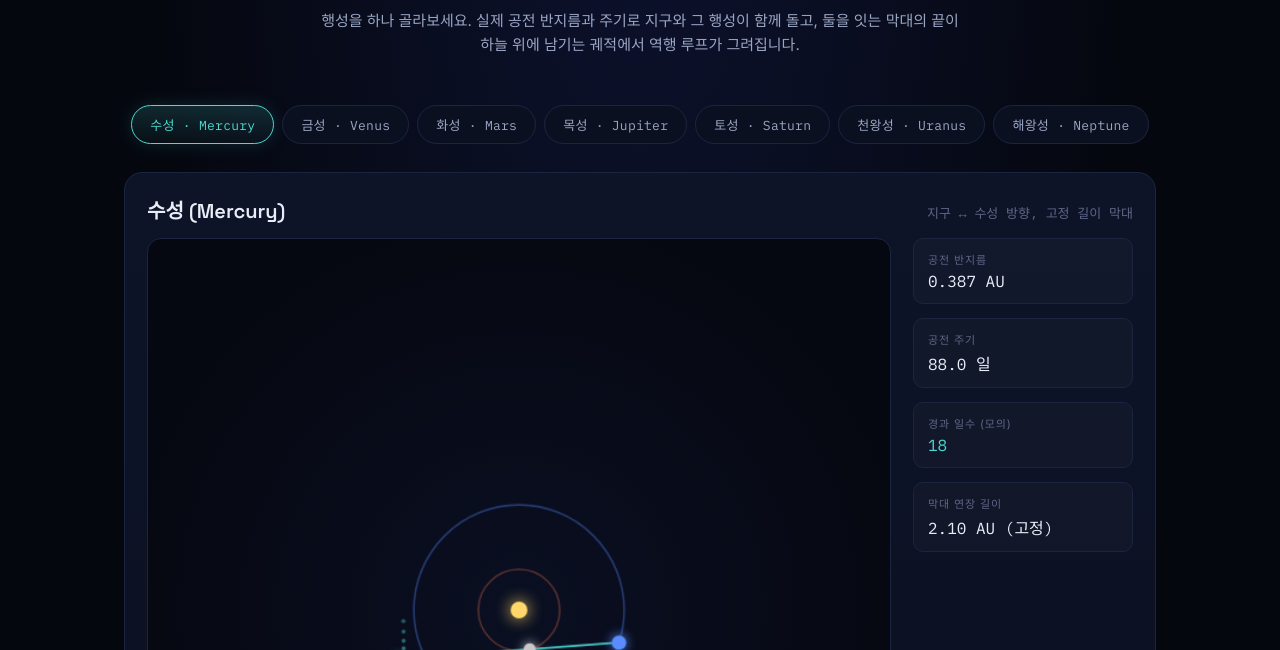
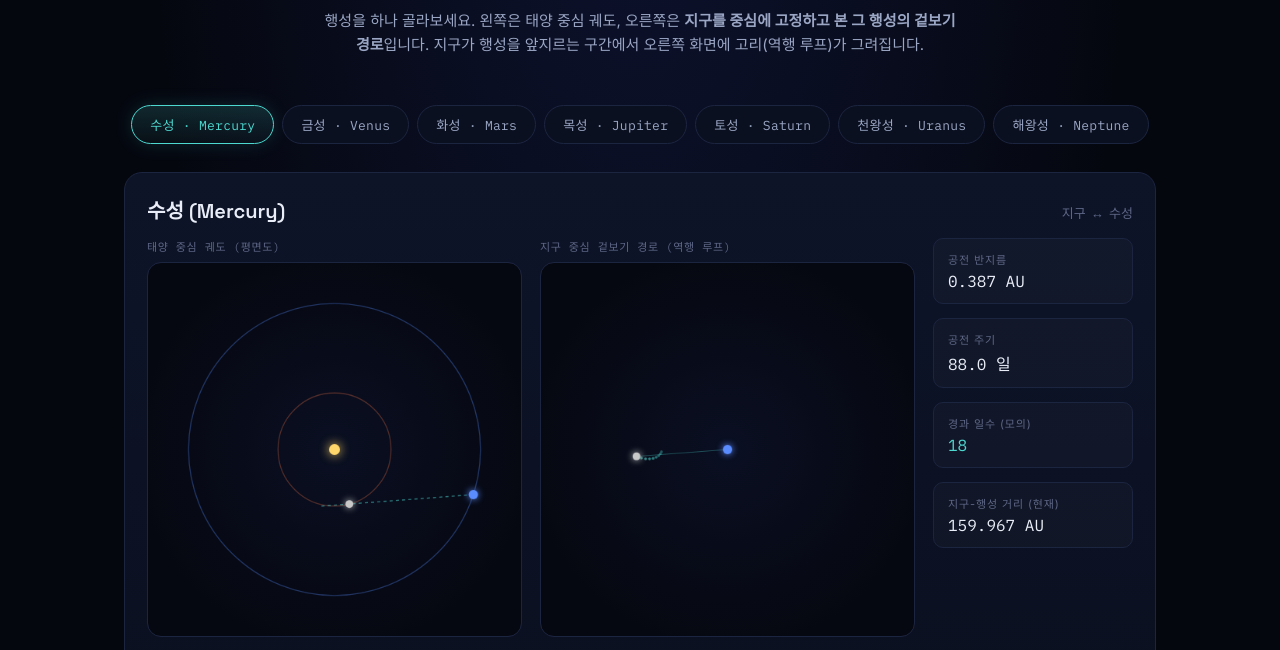
Before and after one commit to bluemauntin/wkdbfrydbrrhkwjd, a plain HTML site: page index.html in a window 1280 px wide. Shown: the part 140-790 px from the top of the page. Drawn offline with Linux system fonts and the light colour scheme.

Commit message:
Update index.html

```diff
--- a/index.html
+++ b/index.html
@@ -106,14 +106,19 @@
   }
   .panel-head .sub{ color: var(--text-dim); font-size:13px; font-family:'IBM Plex Mono', monospace; }
 
-  .sim-layout{ display:flex; gap:22px; flex-wrap:wrap; }
-  #orbitCanvas{
+  .sim-layout{ display:flex; gap:18px; flex-wrap:wrap; align-items:flex-start; }
+  .canvas-col{ flex: 1 1 260px; min-width: 240px; }
+  .canvas-label{
+    font-family:'IBM Plex Mono', monospace; font-size:11px; color: var(--text-dim);
+    text-transform:uppercase; letter-spacing:.06em; margin-bottom:8px;
+  }
+  #orbitCanvas, #skyCanvas{
     background: radial-gradient(ellipse at 50% 50%, #0a0f22 0%, #060811 75%);
     border-radius: 14px; border:1px solid var(--line-dim);
-    flex: 1 1 480px; max-width: 100%; display:block;
+    width:100%; height:auto; display:block; aspect-ratio: 1/1;
   }
   .stats{
-    flex: 0 0 220px;
+    flex: 0 0 200px;
     display:flex; flex-direction:column; gap:14px;
   }
   .stat{
@@ -176,8 +181,9 @@
 <header>
   <div class="eyebrow">Retrograde Observatory</div>
   <h1>지구에서 바라본 태양계의 역행 운동</h1>
-  <p>행성을 하나 골라보세요. 실제 공전 반지름과 주기로 지구와 그 행성이 함께 돌고,
-     둘을 잇는 막대의 끝이 하늘 위에 남기는 궤적에서 역행 루프가 그려집니다.</p>
+  <p>행성을 하나 골라보세요. 왼쪽은 태양 중심 궤도, 오른쪽은 <b>지구를 중심에 고정하고
+     본 그 행성의 겉보기 경로</b>입니다. 지구가 행성을 앞지르는 구간에서 오른쪽 화면에
+     고리(역행 루프)가 그려집니다.</p>
 </header>
 
 <nav class="dial" id="planetDial"></nav>
@@ -191,12 +197,19 @@
     </div>
 
     <div class="sim-layout">
-      <canvas id="orbitCanvas" width="620" height="620"></canvas>
+      <div class="canvas-col">
+        <div class="canvas-label">태양 중심 궤도 (평면도)</div>
+        <canvas id="orbitCanvas" width="480" height="480"></canvas>
+      </div>
+      <div class="canvas-col">
+        <div class="canvas-label">지구 중심 겉보기 경로 (역행 루프)</div>
+        <canvas id="skyCanvas" width="480" height="480"></canvas>
+      </div>
       <div class="stats">
         <div class="stat"><div class="k">공전 반지름</div><div class="v" id="statA">-</div></div>
         <div class="stat"><div class="k">공전 주기</div><div class="v" id="statT">-</div></div>
         <div class="stat"><div class="k">경과 일수 (모의)</div><div class="v cyan" id="statDays">0</div></div>
-        <div class="stat"><div class="k">막대 연장 길이</div><div class="v" id="statRod">-</div></div>
+        <div class="stat"><div class="k">지구-행성 거리 (현재)</div><div class="v" id="statDist">-</div></div>
       </div>
     </div>
 
@@ -212,7 +225,7 @@
     <div class="legend">
       <span><i class="swatch" style="background:#5b8cff"></i>지구</span>
       <span><i class="swatch" style="background:var(--warm)"></i>선택한 행성</span>
-      <span><i class="swatch" style="background:var(--cyan)"></i>하늘에 남는 역행 궤적</span>
+      <span><i class="swatch" style="background:var(--cyan)"></i>역행 궤적(오른쪽 화면)</span>
     </div>
   </section>
 
@@ -347,17 +360,22 @@ function setActiveButton(key){
 }
 
 /* ------------------------------------------------------------------ */
-/* 4. 궤도 애니메이션 (2D 평면 뷰)                                       */
+/* 4. 궤도 애니메이션 (2D 평면 뷰) + 지구 중심 겉보기 경로                  */
 /* ------------------------------------------------------------------ */
 const canvas = document.getElementById("orbitCanvas");
 const ctx = canvas.getContext("2d");
 const W = canvas.width, H = canvas.height;
 const cx = W/2, cy = H/2;
 
+const skyCanvas = document.getElementById("skyCanvas");
+const sctx = skyCanvas.getContext("2d");
+const SW = skyCanvas.width, SH = skyCanvas.height;
+const scx = SW/2, scy = SH/2;
+
 let current = PLANETS[0];
 let simDays = 0;
 let lastTraceDay = 0;
-let trace = [];              // {x,y} points the rod-tip has visited
+let trace = [];              // 지구 중심 기준 (행성-지구) 좌표를 담은 궤적 점들
 let playing = true;
 let speed = 4;                  // 1~10, 슬라이더 값
 const TRACE_EVERY_DAYS = 2;     // 촘촘한 궤적을 위해 간격을 크게 줄임
@@ -376,25 +394,20 @@ function effectiveDaysPerSec(planet, speedVal){
   return Math.min(baseDPS, capDPS);
 }
 
-// 막대 길이: 선택한 행성 궤도와 지구 궤도 중 더 큰 쪽보다 "일정한 AU만큼"
-// 더 길게 잡는다 (곱셈 비율이 아니라 고정 여유값을 더하는 방식).
-// - 곱셈 방식(예: ×1.4)을 쓰면 지구보다 안쪽 행성(금성 등)은 전부 지구 궤도
-//   기준값에 눌려 막대가 상대적으로 너무 짧아지고, 반대로 목성처럼 큰 행성은
-//   막대가 궤도보다 훨씬 더 커져서 화면 스케일이 지나치게 축소되는 문제가 있었다.
-// - 고정 여유값(AU) 방식은 모든 행성에서 "궤도보다 살짝 더 긴 정도"를 일정하게
-//   유지해 주기 때문에 금성은 충분히 길어지고, 목성 이후는 불필요하게 길어지지
-//   않는다.
-const ROD_MARGIN_AU = 1.1;
-function rodLengthAU(planet){
-  return Math.max(EARTH_ORBIT.a, planet.a) + ROD_MARGIN_AU;
+// [왼쪽: 태양 중심 궤도 뷰] 화면에 다 들어오도록 스케일을 잡는다.
+function scaleFor(planet){
+  const bound = Math.max(EARTH_ORBIT.a, planet.a) * 1.15;
+  const margin = 1.0;
+  return (Math.min(W,H)/2 - 24) / (bound*margin);
 }
 
-// 화면에 다 들어오도록: 지구가 궤도 어디에 있든, 막대 끝이 도달할 수 있는
-// 태양으로부터의 최대 거리(삼각부등식 기준)를 기준으로 스케일을 잡는다.
-function scaleFor(planet){
-  const bound = EARTH_ORBIT.a + rodLengthAU(planet);
-  const margin = 1.05;
-  return (Math.min(W,H)/2 - 24) / (bound*margin);
+// [오른쪽: 지구 중심 겉보기 경로 뷰] 이 화면의 스케일은 "지구-행성 최대 거리"
+// (=지구 궤도 반지름 + 행성 궤도 반지름, 합)를 기준으로 잡는다. 이렇게 하면
+// 실제 (행성-지구) 벡터를 그대로 그려도 화면 밖으로 나가지 않는다.
+function skyScaleFor(planet){
+  const maxDist = EARTH_ORBIT.a + planet.a;
+  const margin = 1.15;
+  return (Math.min(SW,SH)/2 - 20) / (maxDist*margin);
 }
 
 function selectPlanet(key){
@@ -402,46 +415,56 @@ function selectPlanet(key){
   simDays = 0; lastTraceDay = 0; trace = [];
   setActiveButton(key);
   document.getElementById("simTitle").textContent = current.label + " (" + current.key + ")";
-  document.getElementById("simSub").textContent = "지구 ↔ " + current.label + " 방향, 고정 길이 막대";
+  document.getElementById("simSub").textContent = "지구 ↔ " + current.label;
   document.getElementById("statA").textContent = current.a.toFixed(3) + " AU";
   document.getElementById("statT").textContent = current.T.toFixed(1) + " 일";
-  document.getElementById("statRod").textContent = rodLengthAU(current).toFixed(2) + " AU (고정)";
   buildHistory(current);
   drawScene();
+  drawSkyView();
 }
 
+function currentPositions(){
+  const thE = 2*Math.PI*(simDays/EARTH_ORBIT.T);
+  const thP = 2*Math.PI*(simDays/current.T);
+  return {
+    ex: Math.cos(thE)*EARTH_ORBIT.a, ey: Math.sin(thE)*EARTH_ORBIT.a,
+    px: Math.cos(thP)*current.a,     py: Math.sin(thP)*current.a,
+  };
+}
+
+/* --- 왼쪽 캔버스: 태양 중심 궤도 (지금 지구·행성이 어디에 있는지 보여주는
+       용도). 막대는 그냥 "이 방향을 보고 있다"는 시각적 안내선일 뿐, 역행
+       궤적 계산에는 쓰이지 않는다 (그 계산은 오른쪽 캔버스에서 한다). --- */
 function drawScene(){
   ctx.clearRect(0,0,W,H);
   const scale = scaleFor(current);
-  const rodPx = rodLengthAU(current) * scale;
+  const pos = currentPositions();
 
-  // 궤도선
   ctx.beginPath(); ctx.arc(cx,cy, EARTH_ORBIT.a*scale, 0, Math.PI*2);
   ctx.strokeStyle = "rgba(91,140,255,0.35)"; ctx.stroke();
 
   ctx.beginPath(); ctx.arc(cx,cy, current.a*scale, 0, Math.PI*2);
   ctx.strokeStyle = "rgba(255,122,82,0.30)"; ctx.stroke();
 
-  // 태양
   ctx.beginPath(); ctx.arc(cx,cy,7,0,Math.PI*2);
   ctx.fillStyle = "#ffd76a"; ctx.shadowColor="#ffd76a"; ctx.shadowBlur=14;
   ctx.fill(); ctx.shadowBlur=0;
 
-  // 위치 계산 (단순 원궤도, 애니메이션 표시용)
-  const thE = 2*Math.PI*(simDays/EARTH_ORBIT.T);
-  const thP = 2*Math.PI*(simDays/current.T);
-  const ex = cx + Math.cos(thE)*EARTH_ORBIT.a*scale;
-  const ey = cy + Math.sin(thE)*EARTH_ORBIT.a*scale;
-  const px = cx + Math.cos(thP)*current.a*scale;
-  const py = cy + Math.sin(thP)*current.a*scale;
+  const ex = cx + pos.ex*scale, ey = cy + pos.ey*scale;
+  const px = cx + pos.px*scale, py = cy + pos.py*scale;
 
-  // 막대 방향 (지구 -> 행성 단위 벡터). 길이는 rodPx로 고정.
+  // 안내선 (지구 -> 행성, 살짝 더 연장)
   const dirx = px-ex, diry = py-ey;
   const dist = Math.hypot(dirx,diry) || 1e-6;
   const ux = dirx/dist, uy = diry/dist;
-  drawRodAndTrace(ex,ey,ux,uy,rodPx);
+  const guideLen = dist*1.25;
+  ctx.beginPath();
+  ctx.moveTo(ex,ey); ctx.lineTo(ex+ux*guideLen, ey+uy*guideLen);
+  ctx.strokeStyle = "rgba(77,216,208,0.55)"; ctx.lineWidth = 1.4;
+  ctx.setLineDash([4,4]);
+  ctx.stroke();
+  ctx.setLineDash([]);
 
-  // 지구, 행성 마커
   ctx.beginPath(); ctx.arc(ex,ey,6,0,Math.PI*2);
   ctx.fillStyle="#5b8cff"; ctx.shadowColor="#5b8cff"; ctx.shadowBlur=10; ctx.fill(); ctx.shadowBlur=0;
 
@@ -449,36 +472,51 @@ function drawScene(){
   ctx.fillStyle=current.color; ctx.shadowColor=current.color; ctx.shadowBlur=10; ctx.fill(); ctx.shadowBlur=0;
 
   document.getElementById("statDays").textContent = Math.floor(simDays);
+  document.getElementById("statDist").textContent = dist.toFixed(3) + " AU";
 }
 
-function drawRodAndTrace(ex,ey,ux,uy,rodPx){
-  // 막대의 끝점: 지구에서 (ux,uy) 방향으로 '고정된 길이(rodPx)'만큼 나아간 지점.
-  // 태양이 아니라 지구를 기준으로 길이가 고정되어 있으므로, 지구가 궤도 위
-  // 어디에 있어도 막대 길이 자체는 절대 변하지 않는다.
-  const tipx = ex + ux*rodPx, tipy = ey + uy*rodPx;
+/* --- 오른쪽 캔버스: 지구를 화면 중심에 고정하고, 행성의 실제 상대 위치
+       (행성-지구 벡터)를 그대로 그린다. 이 벡터의 각도가 실제 지구에서 본
+       황경과 정확히 같고, 거리도 회합주기(약 780일 등)에 맞춰 자연스럽게
+       변하기 때문에, 지구 자신의 1년 공전 때문에 생기는 꽃잎 패턴 없이
+       진짜 역행 시점에만 고리 모양이 만들어진다. --- */
+function drawSkyView(){
+  sctx.clearRect(0,0,SW,SH);
+  const skyScale = skyScaleFor(current);
+  const pos = currentPositions();
+  const relx = pos.px-pos.ex, rely = pos.py-pos.ey;
 
-  // 막대
-  ctx.beginPath();
-  ctx.moveTo(ex,ey); ctx.lineTo(tipx,tipy);
-  ctx.strokeStyle = "rgba(77,216,208,0.9)"; ctx.lineWidth = 1.6;
-  ctx.stroke();
+  // 지구를 중심에 고정
+  const ex = scx, ey = scy;
+  const px = scx + relx*skyScale, py = scy + rely*skyScale;
 
-  ctx.beginPath(); ctx.arc(tipx,tipy,3.2,0,Math.PI*2);
-  ctx.fillStyle="#eafffb"; ctx.shadowColor="#4dd8d0"; ctx.shadowBlur=8; ctx.fill(); ctx.shadowBlur=0;
+  // 안내용 점선(중심에서 현재 행성 위치까지)
+  sctx.beginPath();
+  sctx.moveTo(ex,ey); sctx.lineTo(px,py);
+  sctx.strokeStyle = "rgba(77,216,208,0.35)"; sctx.lineWidth = 1;
+  sctx.stroke();
 
   // 궤적 점 찍기 (촘촘하게)
   if (simDays - lastTraceDay >= TRACE_EVERY_DAYS){
-    trace.push({x:tipx,y:tipy});
+    trace.push({x:relx, y:rely});
     if (trace.length > MAX_TRACE) trace.shift();
     lastTraceDay = simDays;
   }
   for (let i=0;i<trace.length;i++){
-    const p = trace[i];
+    const t = trace[i];
+    const tx = scx + t.x*skyScale, ty = scy + t.y*skyScale;
     const age = (trace.length-i)/trace.length;
-    ctx.beginPath(); ctx.arc(p.x,p.y, 1.8, 0, Math.PI*2);
-    ctx.fillStyle = "rgba(77,216,208," + (0.15+0.55*(1-age*0.6)).toFixed(2) + ")";
-    ctx.fill();
+    sctx.beginPath(); sctx.arc(tx,ty, 1.8, 0, Math.PI*2);
+    sctx.fillStyle = "rgba(77,216,208," + (0.15+0.55*(1-age*0.6)).toFixed(2) + ")";
+    sctx.fill();
   }
+
+  // 지구 (중심), 행성 (현재 겉보기 위치)
+  sctx.beginPath(); sctx.arc(ex,ey,6,0,Math.PI*2);
+  sctx.fillStyle="#5b8cff"; sctx.shadowColor="#5b8cff"; sctx.shadowBlur=10; sctx.fill(); sctx.shadowBlur=0;
+
+  sctx.beginPath(); sctx.arc(px,py,5,0,Math.PI*2);
+  sctx.fillStyle=current.color; sctx.shadowColor=current.color; sctx.shadowBlur=10; sctx.fill(); sctx.shadowBlur=0;
 }
 
 /* 애니메이션 루프 */
@@ -490,6 +528,7 @@ function tick(ts){
   if (playing){
     simDays += dtSec * effectiveDaysPerSec(current, speed);
     drawScene();
+    drawSkyView();
   }
   requestAnimationFrame(tick);
 }
```
